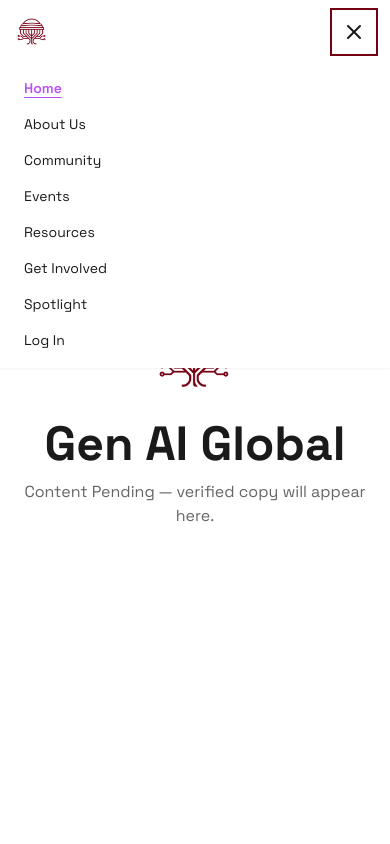
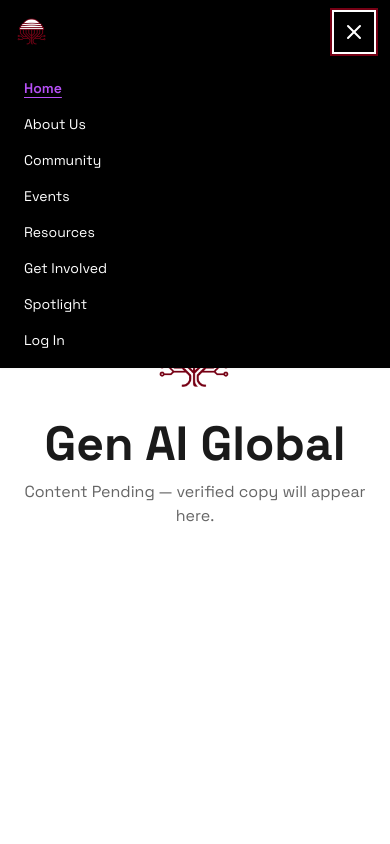
Before and after one commit to sangamek/genaiglobal, a React (Vite) app: page / in a window 390 px wide. Both pictures are taken after a click on the button 354 px from the left and 32 px from the top of the page. Shown: the top 844 px of the page. Built offline with nearby package versions, Linux system fonts and the light colour scheme.

Commit message:
Fix UI issues and update navbar
The UI is breaking on mobile sizes and the navbar color is not distinct from the logo. This commit addresses these issues by debugging and fixing the responsive behavior and changing the navbar color to black.

```diff
--- a/src/components/Navbar.tsx
+++ b/src/components/Navbar.tsx
@@ -43,7 +43,7 @@ const Navbar = () => {
   };
 
   return (
-    <motion.nav className={cn("fixed top-0 left-0 right-0 z-50 transition-all duration-300 w-full bg-[hsl(var(--background))] md:bg-[hsl(var(--primary))] shadow-sm")} initial={{
+    <motion.nav className={cn("fixed top-0 left-0 right-0 z-50 transition-all duration-300 w-full bg-[hsl(var(--footer))] shadow-sm")} initial={{
       opacity: 1,
       y: 0
     }} animate={{
@@ -95,7 +95,7 @@ const Navbar = () => {
 
           {/* Mobile menu button */}
           <div className="md:hidden">
-            <button onClick={toggleMenu} className="inline-flex items-center p-2 focus:outline-none text-[hsl(var(--foreground))] md:text-[hsl(var(--primary-foreground))] focus:ring-2 focus:ring-offset-2 focus:ring-[hsl(var(--primary))]">
+            <button onClick={toggleMenu} className="inline-flex items-center p-2 focus:outline-none text-[hsl(var(--footer-foreground))] focus:ring-2 focus:ring-offset-2 focus:ring-[hsl(var(--primary))]">
               {isMenuOpen ? <X size={24} /> : <Menu size={24} />}
             </button>
           </div>
@@ -103,8 +103,8 @@ const Navbar = () => {
       </div>
 
       {/* Mobile Navigation Menu */}
-      <div className={cn("md:hidden transition-all duration-300 overflow-hidden w-full", isMenuOpen ? "max-h-80 opacity-100" : "max-h-0 opacity-0")}>
-        <div className="px-3 pt-2 pb-3 space-y-1 shadow-sm overflow-y-auto max-h-80 bg-[hsl(var(--background))]">
+      <div className={cn("md:hidden transition-all duration-300 overflow-hidden w-full", isMenuOpen ? "max-h-screen opacity-100" : "max-h-0 opacity-0")}>
+        <div className="px-3 pt-2 pb-3 space-y-1 shadow-sm overflow-y-auto max-h-screen bg-[hsl(var(--footer))]">
           {[
             { to: '/', label: 'Home' },
             { to: '/about', label: 'About Us' },
@@ -121,7 +121,7 @@ const Navbar = () => {
               aria-current={isActive(item.to) ? 'page' : undefined}
               className={cn(
                 "block px-3 py-1.5 rounded-md text-sm",
-                isActive(item.to) ? "text-[hsl(var(--accent))] underline underline-offset-4 font-semibold" : "text-[hsl(var(--foreground))]"
+                isActive(item.to) ? "text-[hsl(var(--accent))] underline underline-offset-4 font-semibold" : "text-[hsl(var(--footer-foreground))]"
               )}
               onClick={() => { setIsMenuOpen(false); window.scrollTo(0,0); }}
             >
```
